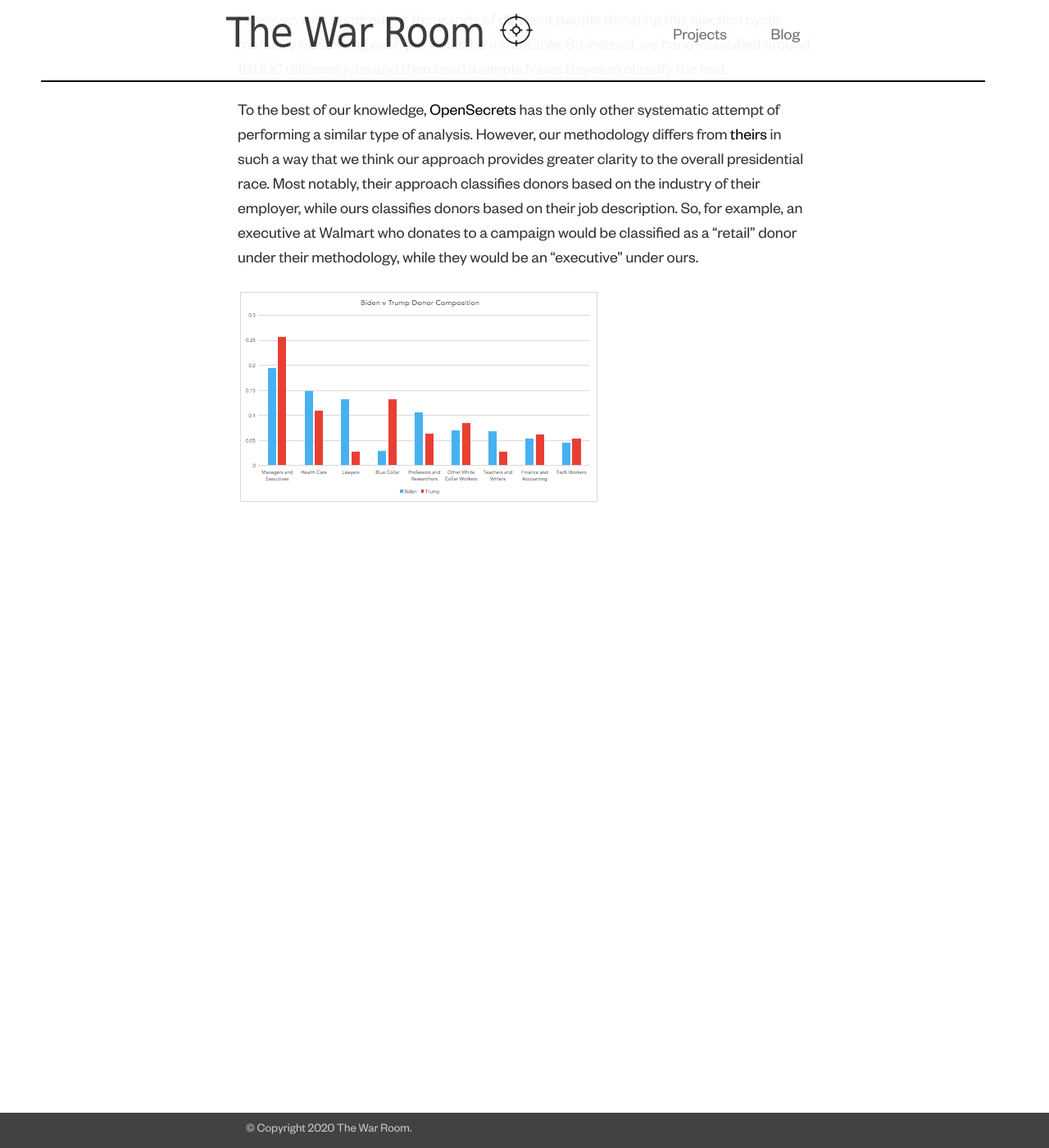
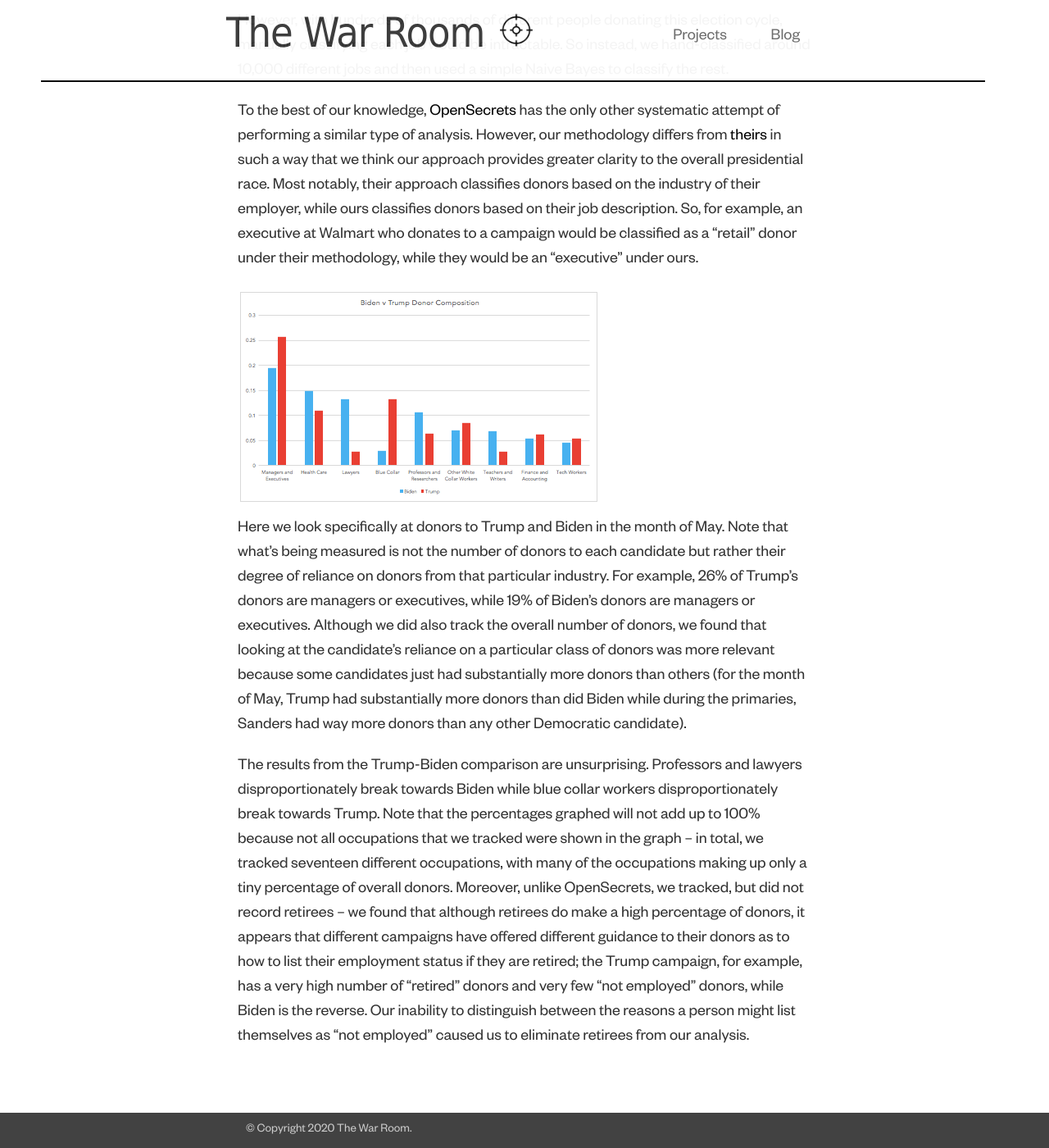
Before and after one commit to WarRoomCommand/warroomcommand.github.io, a Jekyll site: the page built from _projects/donor_directions.markdown, in a window 1280 px wide and 1400 px high, scrolled down 686 px. Shown: the whole window at 82% size. Built offline with Jekyll 4.4.1, drawn with Linux system fonts in a browser that asks for light colours; nearby versions of some CDN libraries.

Commit message:
more donor directions

```diff
--- a/_projects/donor_directions.markdown
+++ b/_projects/donor_directions.markdown
@@ -14,5 +14,9 @@ However, with hundreds of thousands of different people donating this election c
 To the best of our knowledge, [OpenSecrets](https://www.opensecrets.org/2020-presidential-race/industry-totals?highlight=y&ind=B02&src=a) has the only other systematic attempt of performing a similar type of analysis. However, our methodology differs from [theirs](https://www.opensecrets.org/industries/methodology.php) in such a way that we think our approach provides greater clarity to the overall presidential race. Most notably, their approach classifies donors based on the industry of their employer, while ours classifies donors based on their job description. So, for example, an executive at Walmart who donates to a campaign would be classified as a "retail" donor under their methodology, while they would be an "executive" under ours.
 
 <div class="img">
-	<img src="{{ site.baseurl }}/assets/img/donor_directions/dd_trump_v_biden.png" title="Trump v. Biden donors"/>
+	<img class="center" src="{{ site.baseurl }}/assets/img/donor_directions/dd_trump_v_biden.png" title="Trump v. Biden donors"/>
 </div>
+
+Here we look specifically at donors to Trump and Biden in the month of May. Note that what's being measured is not the number of donors to each candidate but rather their degree of reliance on donors from that particular industry. For example, 26% of Trump's donors are managers or executives, while 19% of Biden's donors are managers or executives. Although we did also track the overall number of donors, we found that looking at the candidate's reliance on a particular class of donors was more relevant because some candidates just had substantially more donors than others (for the month of May, Trump had substantially more donors than did Biden while during the primaries, Sanders had way more donors than any other Democratic candidate).
+
+The results from the Trump-Biden comparison are unsurprising. Professors and lawyers disproportionately break towards Biden while blue collar workers disproportionately break towards Trump. Note that the percentages graphed will not add up to 100% because not all occupations that we tracked were shown in the graph -- in total, we tracked seventeen different occupations, with many of the occupations making up only a tiny percentage of overall donors. Moreover, unlike OpenSecrets, we tracked, but did not record retirees -- we found that although retirees do make a high percentage of donors, it appears that different campaigns have offered different guidance to their donors as to how to list their employment status if they are retired; the Trump campaign, for example, has a very high number of "retired" donors and very few "not employed" donors, while Biden is the reverse. Our inability to distinguish between the reasons a person might list themselves as "not employed" caused us to eliminate retirees from our analysis.
```
